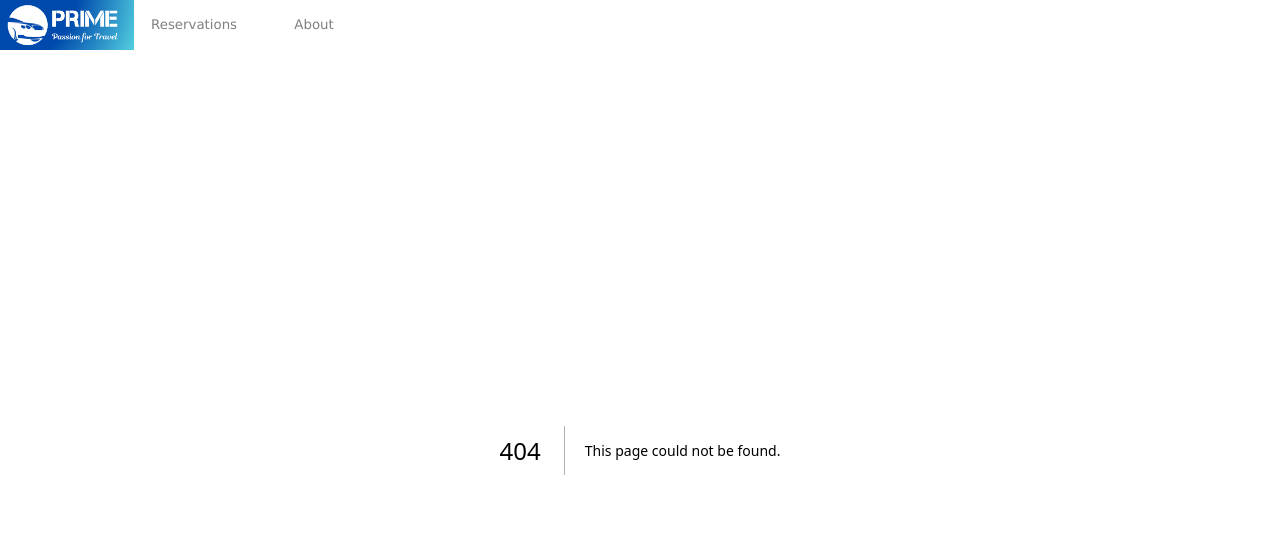
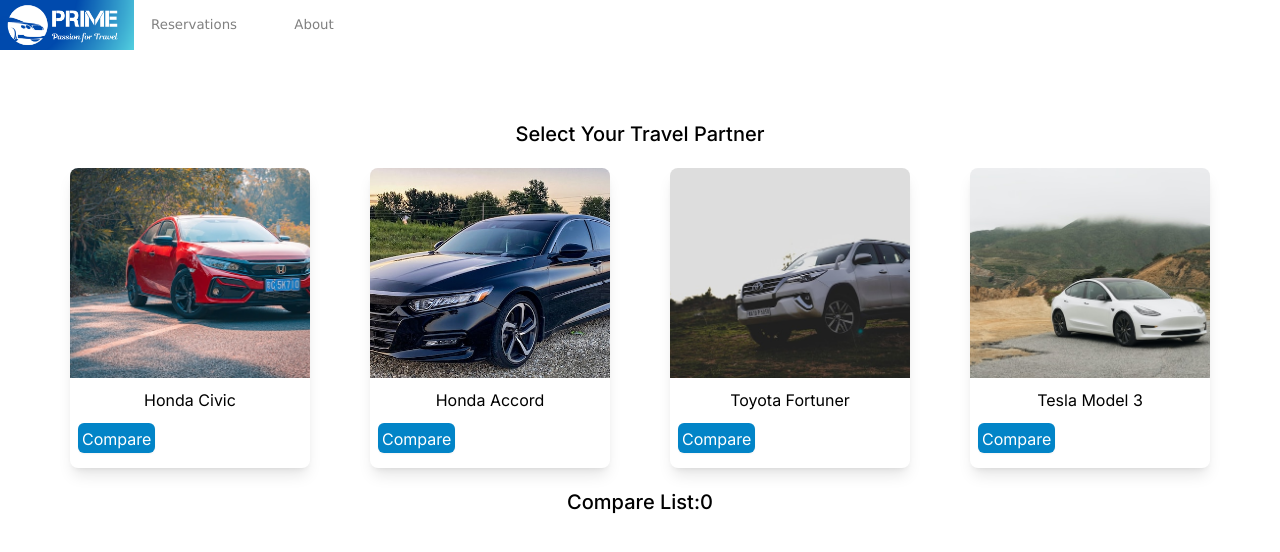
Before and after one commit to ahpu9158/swdevprac2-car, a Next.js app: page /car in a window 1280 px wide. Before the commit this address had no page. Shown: the top 552 px of the page. Built offline with nearby package versions, Linux system fonts and the light colour scheme.

Commit message:
Chapter07

```diff
--- /dev/null
+++ b/src/app/(carinfo)/car/[cid]/page.tsx
@@ -0,0 +1,37 @@
+import Image from "next/image"
+
+
+export default function CarDetailPage({params} : { params: {cid:string} }) {
+
+    /**
+     * Mock Data for Demonstration Only
+     */
+
+    const mockCarRepo = new Map()
+    mockCarRepo.set("001", {name: "Honda Civic", image: "/img/civic.jpg"})
+    mockCarRepo.set("002", {name: "Honda Accord", image: "/img/accord.jpg"})
+    mockCarRepo.set("003", {name: "Toyota Fortuner", image: "/img/fortuner.jpg"})
+    mockCarRepo.set("004", {name: "Tesla Model 3", image: "/img/tesla.jpg"})
+
+
+    return (
+        <main className="text-center p-5">
+            <h1 className="text-lg font-medium">Car ID : {params.cid} </h1>
+            <div className="flex flex-row my-5">
+                <Image  src={(mockCarRepo.get(params.cid)).image}
+                        alt= 'Car Image'
+                        width={0} height={0} sizes="100vw"
+                        className="rounded-lg w-[30%]"
+                />
+                <div className="text-md mx-5">
+                    {(mockCarRepo.get(params.cid)).name}
+                </div>
+            </div>
+        </main>
+    );
+}
+
+
+export async function generateStaticParams() {
+    return [{cid:'001'},{cid:'002'},{cid:'003'},{cid:'004'},]
+}
--- /dev/null
+++ b/src/app/(carinfo)/car/page.tsx
@@ -0,0 +1,13 @@
+import CarPanel from "@/components/CarPanel";
+
+export default function Car() {
+
+    return (
+        <main className="text-center p-5">
+            <h1 className="text-xl font-medium">
+                Select Your Travel Partner
+            </h1>
+            <CarPanel/>
+        </main>
+    );
+}
--- a/src/app/page.tsx
+++ b/src/app/page.tsx
@@ -5,7 +5,6 @@
   return (
     <main>
       <Banner/>
-      <CarPanel/>
     </main>
   );
 }
--- /dev/null
+++ b/src/app/reservations/manage/@dashboard/page.tsx
@@ -0,0 +1,9 @@
+
+
+export default function DashboardPage() {
+    return (
+        <main className="bg-slate-100">
+            <div>Your Dashboard</div>
+        </main>
+    );
+}
--- /dev/null
+++ b/src/app/reservations/manage/@manage/page.tsx
@@ -0,0 +1,9 @@
+
+
+export default function ManagePage() {
+    return (
+        <main>
+            <div>Your Reservation</div>
+        </main>
+    );
+}
--- /dev/null
+++ b/src/app/reservations/manage/layout.tsx
@@ -0,0 +1,16 @@
+import React from "react";
+
+
+export default function ManageReservationLauout (
+    {children, dashboard, manage} : {   children: React.ReactNode,
+                                        dashboard: React.ReactNode
+                                        manage: React.ReactNode
+    }) {
+    return (
+        <div className="flex flex-col w-full">
+            { children }
+            { dashboard }
+            { manage }
+        </div>
+    );
+}
--- a/src/app/reservations/manage/page.tsx
+++ b/src/app/reservations/manage/page.tsx
@@ -1,6 +1,6 @@
 export default function ManageReservations () {
     return (
-        <main>
+        <main className="text-center text-lg">
             <div>Manage Your Reservations</div>
         </main>
     );
--- a/src/components/Banner.tsx
+++ b/src/components/Banner.tsx
@@ -2,10 +2,12 @@
 import Image from 'next/image';
 import { useState } from 'react';
 import styles from './banner.module.css'
+import { useRouter } from 'next/navigation';
 
 export default function Banner(){{
     const covers=['/img/cover.jpg', '/img/cover2.jpg', '/img/cover3.jpg'];
     const [index, setIndex] = useState(0);
+    const router = useRouter();
 
     return(
         <div className={styles.banner}>
@@ -21,6 +23,18 @@
                 <h1 className='text-4xl'>Your Travel Partner</h1>
                 <h3 className='text-xl, font-serif'>Explore your world with us</h3>
             </div>
+
+            <button className='bg-white text-cyan-600 border border-cyan-600
+                               font-semibold py-2 px-2 m-2 rounded z-30
+                               absolute bottom-0 right-0
+                               hover:bg-cyan-600 hover:text-white hover:border-transparent'
+                    onClick={(e)=> {
+                                    e.stopPropagation
+                                    router.push('/car')
+                                }}
+            >
+                Select Your Travel Partner Now
+            </button>
         </div>
     );
 }}
--- a/src/components/CarPanel.tsx
+++ b/src/components/CarPanel.tsx
@@ -1,6 +1,7 @@
 'use client'
 import ProductCard from "./ProductCard";
 import { useReducer } from "react";
+import Link from "next/link";
 
 export default function CarPanel(){
 
@@ -19,19 +20,33 @@
 
     const [ compareList, dispatchCampare] = useReducer(CompareReducer, new Set<string>())
 
+
+    /**
+     * Mock Daata for Demonstration Only
+     */
+
+    const mockCarRepo = [
+        {cid: "001", name: "Honda Civic", image: "/img/civic.jpg"},
+        {cid: "002", name: "Honda Accord", image: "/img/accord.jpg"},
+        {cid: "003", name: "Toyota Fortuner", image: "/img/fortuner.jpg"},
+        {cid: "004", name: "Tesla Model 3", image: "/img/tesla.jpg"},
+    ]
+
     return(
         <div>
             <div style={{margin: "20px", display:"flex",flexDirection:"row",
                 flexWrap:"wrap", justifyContent: "space-around", alignContent: "space-around"
         }}>
-                <ProductCard carName="Honda  Civic" imgSrc="/img/civic.jpg"
-                        onCompare={(car:string)=>dispatchCampare({type:'add',carName:car})}/>
-                <ProductCard carName="Honda  Accord" imgSrc="/img/accord.jpg"
-                        onCompare={(car:string)=>dispatchCampare({type:'add',carName:car})}/>
-                <ProductCard carName="Toyota Fortuner" imgSrc="/img/fortuner.jpg"
-                        onCompare={(car:string)=>dispatchCampare({type:'add',carName:car})}/>
-                <ProductCard carName="Tesla Model 3" imgSrc="/img/tesla.jpg"
-                        onCompare={(car:string)=>dispatchCampare({type:'add',carName:car})}/>
+                {
+                    mockCarRepo.map((carItem)=>(
+                        <Link href={`/car/${carItem.cid}`}
+                                className="w-1/5">
+                            <ProductCard carName={carItem.name} imgSrc={carItem.image}
+                            onCompare={(car:string)=>dispatchCampare({type:'add',carName:car})}
+                            />
+                        </Link>
+                    ))
+                }
             </div>
 
             <div className="w-full text-xl font-medium">
--- a/src/components/InteractiveCard.tsx
+++ b/src/components/InteractiveCard.tsx
@@ -20,8 +20,7 @@
     }
 
     return(
-        <div className='w-1/5 h-[300px] rounded-lg shadow-lg'
-            onClick={()=>onCarSelected()}
+        <div className='w-full h-[300px] rounded-lg shadow-lg'
             onMouseOver={(e)=>onCardMouseAction(e)}
             onMouseOut={(e)=>onCardMouseAction(e)}>
                 { children }
--- a/src/components/ProductCard.tsx
+++ b/src/components/ProductCard.tsx
@@ -19,6 +19,7 @@
                                 hover:bg-indigo-600 mx-2 px-1 py-1
                                 text-white shadow-sm'
                     onClick={(e)=>{ e.stopPropagation();
+                                    e.preventDefault();
                                     onCompare(carName);
                     }}
             >
```
